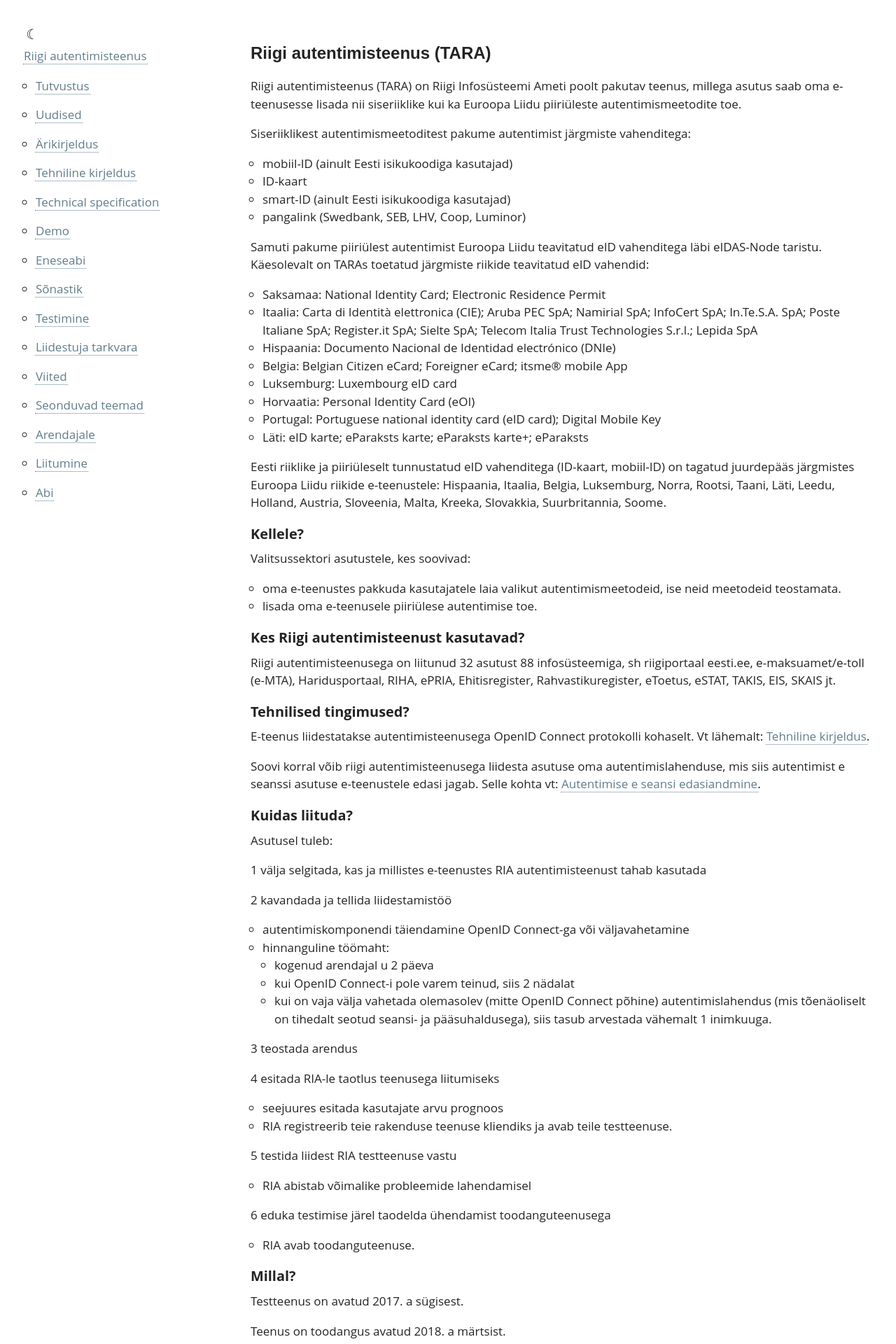
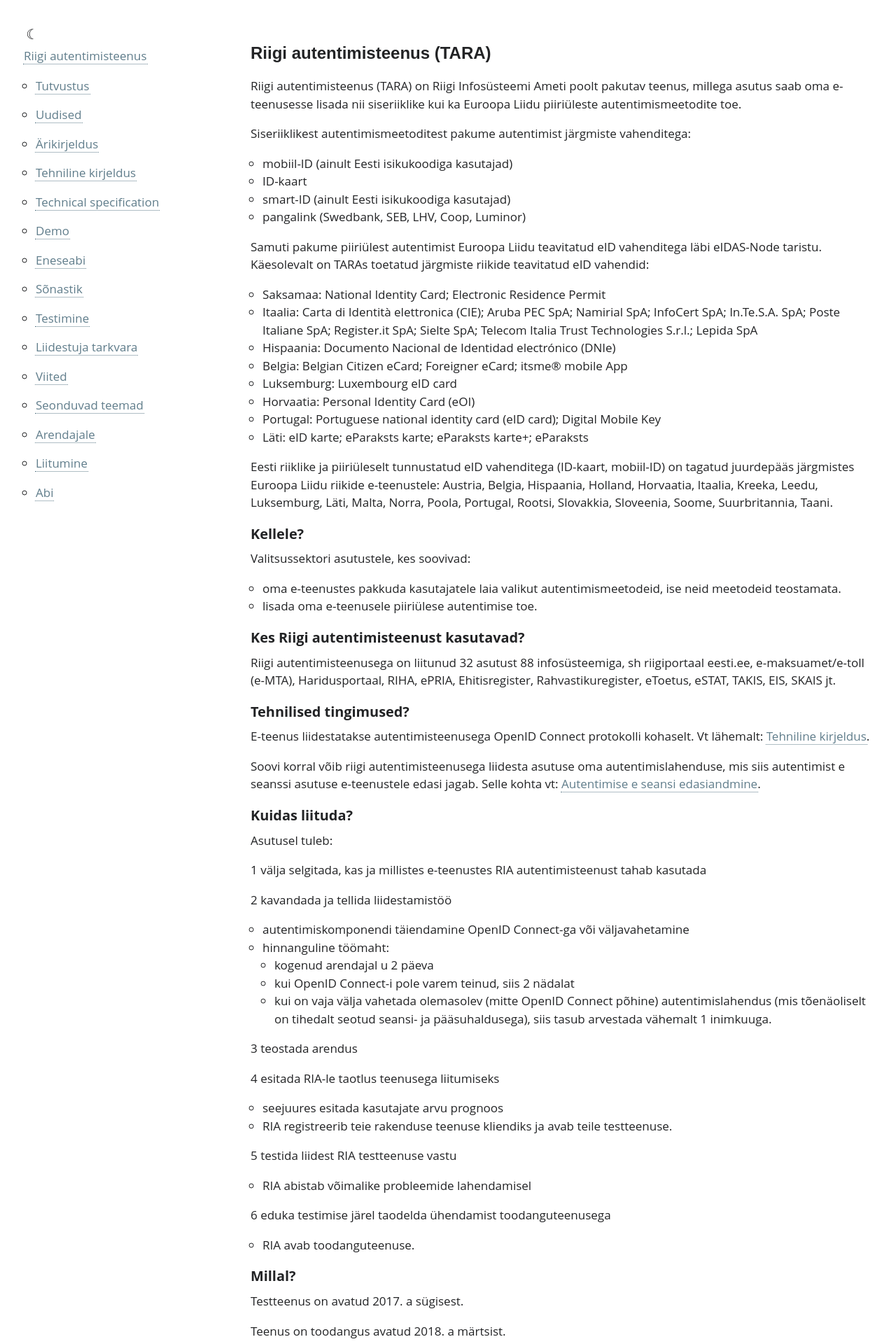
Before and after one commit to e-gov/TARA-Doku, a Jekyll site: the page built from Arikirjeldus.md, in a window 1280 px wide. Shown: the top 1920 px of the page at 70% size. Built offline with Jekyll 4.4.1, drawn with Linux system fonts in a browser that asks for light colours; our own code applies the rules of GitHub Pages for plain Markdown files.

Commit message:
Update Arikirjeldus.md

```diff
--- a/Arikirjeldus.md
+++ b/Arikirjeldus.md
@@ -24,7 +24,7 @@ Samuti pakume piiriülest autentimist Euroopa Liidu teavitatud eID vahenditega l
 - Portugal: Portuguese national identity card (eID card); Digital Mobile Key
 - Läti: eID karte; eParaksts karte; eParaksts karte+; eParaksts
 
-Eesti riiklike ja piiriüleselt tunnustatud eID vahenditega (ID-kaart, mobiil-ID) on tagatud juurdepääs järgmistes Euroopa Liidu riikide e-teenustele: Hispaania, Itaalia, Belgia, Luksemburg, Norra, Rootsi, Taani, Läti, Leedu, Holland, Austria, Sloveenia, Malta, Kreeka, Slovakkia, Suurbritannia, Soome.
+Eesti riiklike ja piiriüleselt tunnustatud eID vahenditega (ID-kaart, mobiil-ID) on tagatud juurdepääs järgmistes Euroopa Liidu riikide e-teenustele: Austria, Belgia, Hispaania, Holland, Horvaatia, Itaalia, Kreeka, Leedu, Luksemburg, Läti, Malta, Norra, Poola, Portugal, Rootsi, Slovakkia, Sloveenia, Soome, Suurbritannia, Taani.
 
 ## Kellele?
 
```
